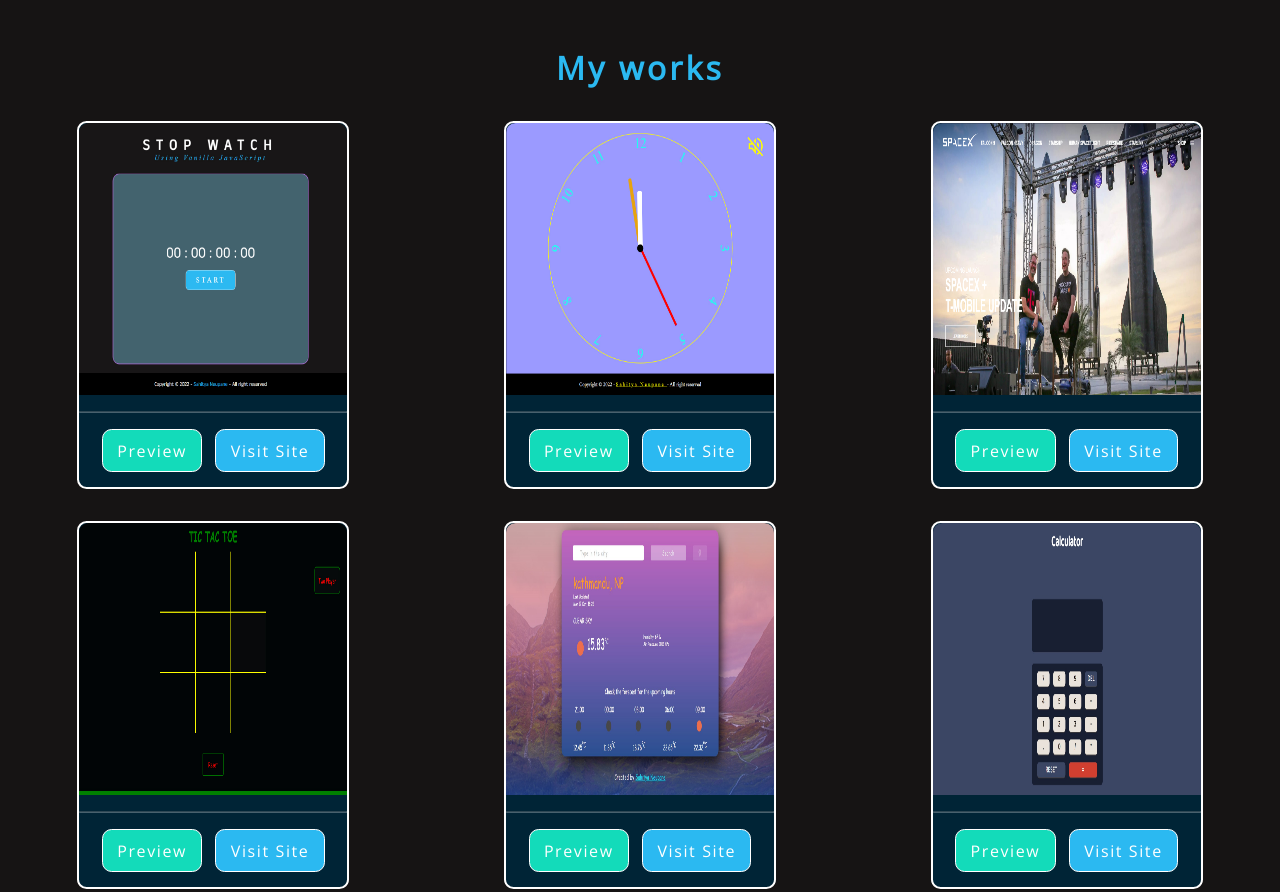
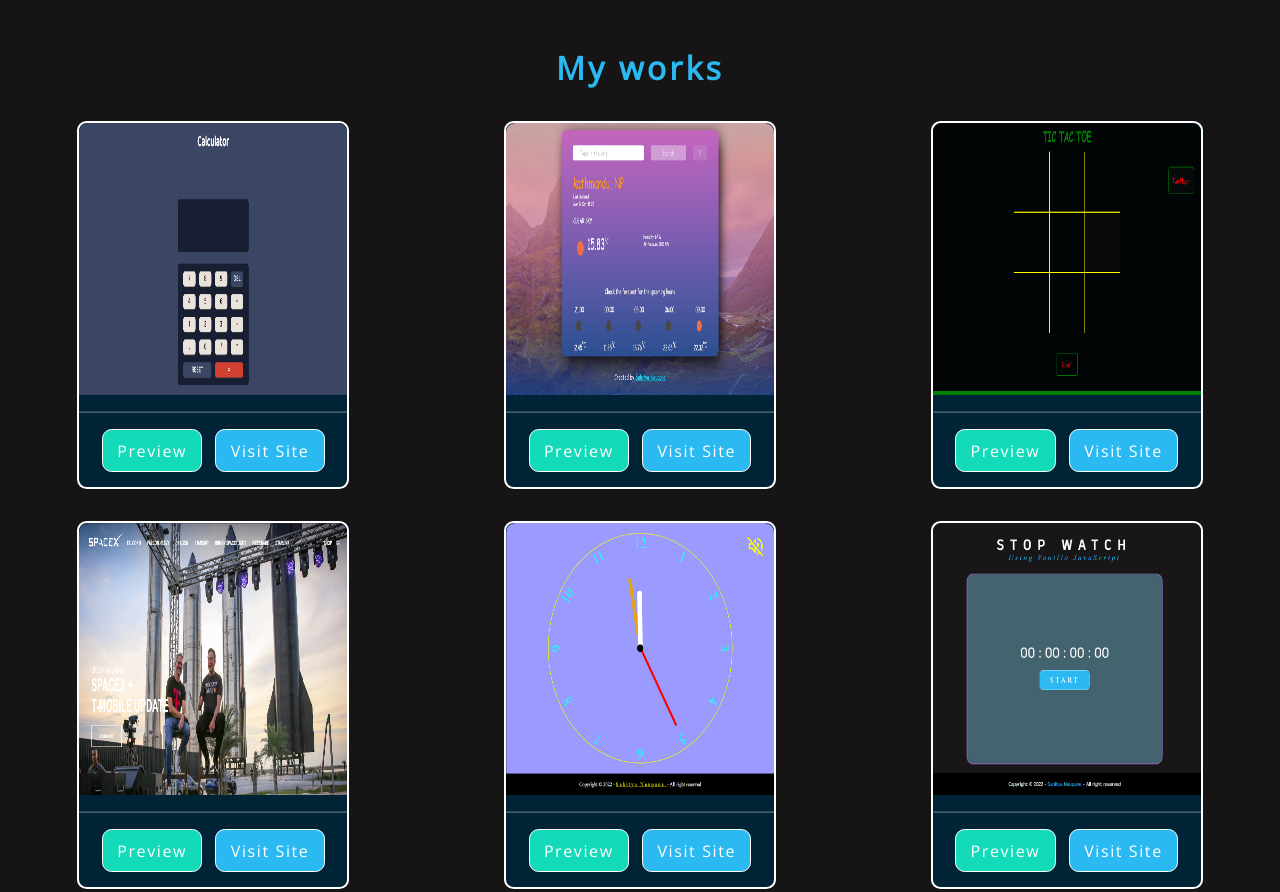
Before and after one commit to Sahitya1707/My-portfolio, a website: page index.html in a window 1280 px wide. Shown: the part 1680-2572 px from the top of the page. Drawn offline with nearby package versions, Linux system fonts and the light colour scheme; a web font is replaced by a local one.

Commit message:
changes the flex direction

```diff
--- a/style/style.css
+++ b/style/style.css
@@ -391,8 +391,11 @@ h2 {
   max-width: 1500px;
 }
 .projects {
+  flex-direction: row-reverse;
+  /* flex-basis: revert; */
+  /* align-items: flex-end; */
   display: flex;
-  flex-wrap: wrap;
+  flex-wrap: wrap-reverse;
   justify-content: space-around;
 
   /* margin-left: auto;
```
